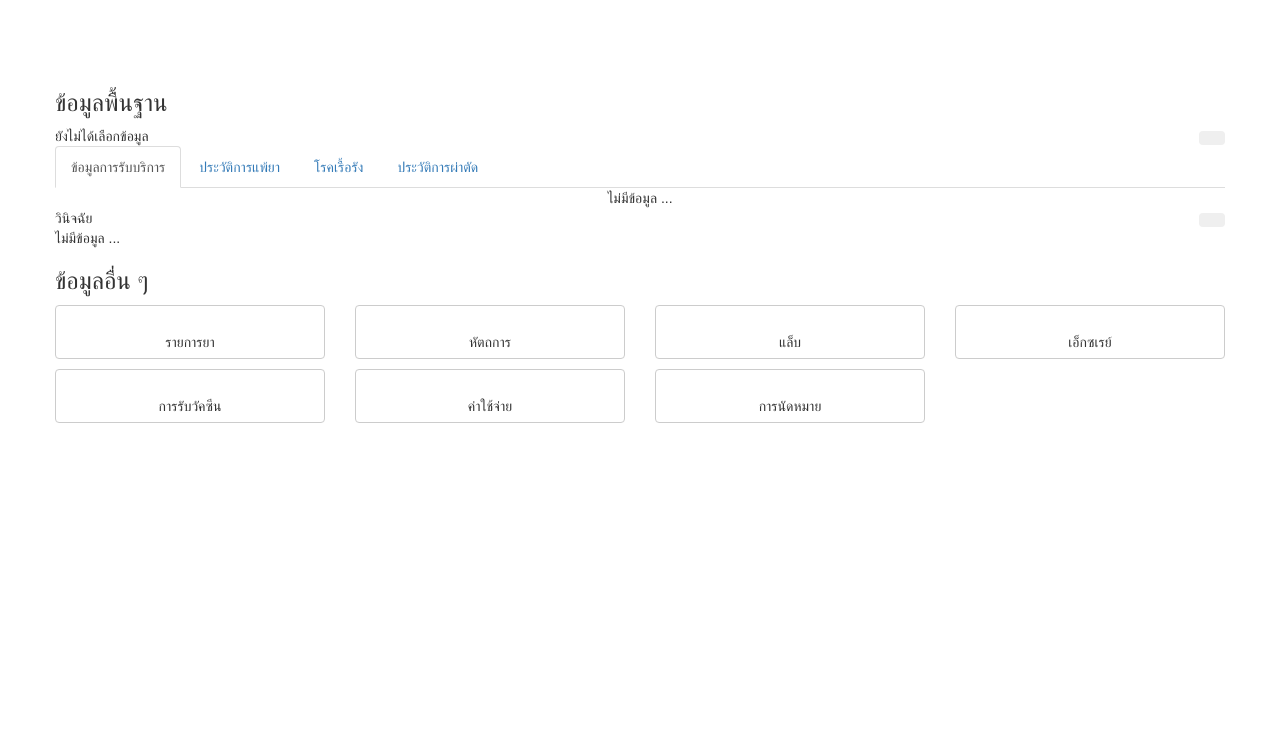
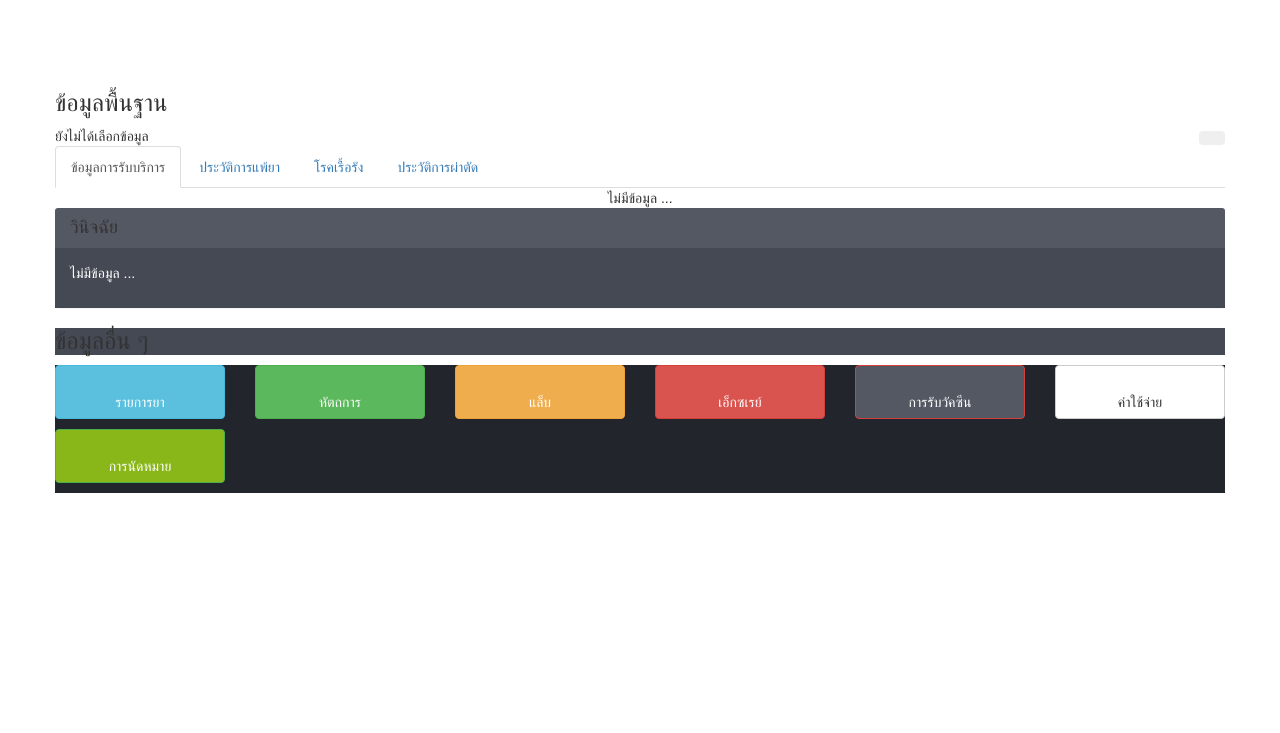
Before and after one commit to kimniyom/history, a Yii app: template views/site/index.php in a window 1280 px wide. Shown: the top 733 px of the page. Run offline with PHP 8.4 and a stand-in for Yii, Linux system fonts and the light colour scheme; the template is opened without the code that fills it, so the values that code supplies are empty; some libraries are stand-ins or nearby versions.

Commit message:
new commit

```diff
--- a/assets/AdminLteAsset.php
+++ b/assets/AdminLteAsset.php
@@ -22,7 +22,7 @@
         'web/themes/AdminLTE/css/system.css',
         'web/themes/AdminLTE/bootstrap/css/bootstrap.css',
         'web/themes/transport/font-awesome/css/font-awesome.css',
-        'web/themes/AdminLTE/dist/css/AdminLTE.min.css',
+        'web/themes/AdminLTE/dist/css/AdminLTE.css',
         'web/themes/AdminLTE/dist/css/skins/_all-skins.css',
         'web/themes/AdminLTE/plugins/daterangepicker/daterangepicker-bs3.css',
         'web/themes/AdminLTE/plugins/bootstrap-wysihtml5/bootstrap3-wysihtml5.min.css',
--- a/config/db.php
+++ b/config/db.php
@@ -22,7 +22,7 @@
 // Connect Db Server
 return [
     'class' => 'yii\db\Connection',
-    'dsn' => 'mysql:host=122.154.239.29;dbname=takis_history',
+    'dsn' => 'mysql:host=212.168.30.5;dbname=takis_history',
     'username' => 'ssjtak',
     'password' => '63tak00',
     'charset' => 'utf8',
--- a/models/LogOpen.php
+++ b/models/LogOpen.php
@@ -51,7 +51,7 @@
         $sql = "SELECT l.*,p.NAME,p.LNAME
                 FROM log_open l INNER JOIN person p ON l.person_cid = p.cid
                 WHERE l.owner = '$userId'
-                ORDER BY id DESC ";
+                ORDER BY id DESC LIMIT 100";
         return Yii::$app->db->createCommand($sql)->queryAll();
     }
 }
--- a/views/procedure/view.php
+++ b/views/procedure/view.php
@@ -25,7 +25,7 @@
     </ul>
     <div class="tab-content">
         <div class="active tab-pane" id="proced_opd">
-            <table class="table table-striped" id="tb_proced_opd">
+            <table class="table table" id="tb_proced_opd">
                 <thead>
                     <tr>
                         <th>รหัสหัตถการ</th>
--- a/views/search/service_full.php
+++ b/views/search/service_full.php
@@ -1,6 +1,8 @@
 <style type="text/css">
     .active-menu-history{
-        background: #ffff00;
+        background: #000000;
+        color:#ff6600;
+        font-weight: bold;
     }
     #history_full tbody tr .trueprivilege:hover{
         cursor: pointer;
--- a/views/site/index.php
+++ b/views/site/index.php
@@ -9,7 +9,7 @@
 
         <!-- Box Comment -->
         <div class="box box-default collapsed-box">
-            <div class="box-header with-border bg-black-gradient">
+            <div class="box-header with-border" id="bg-nav-line">
                 <h3 class="box-title">
                     <i class="fa fa-user"></i>
                     <!-- ข้อมูลถูกเซ็ตมาจากไฟล์ detail_person -->
@@ -54,8 +54,8 @@
               </div>
         -->
 
-        <div class="nav-tabs-custom">
-            <ul class="nav nav-tabs">
+        <div class="nav-tabs-custom" id="bg-nav-line">
+            <ul class="nav nav-tabs" id="bg-nav-line">
                 <li class="active"><a href="#service_detail" data-toggle="tab"><i class="fa fa-plus-square text-green"></i> ข้อมูลการรับบริการ</a></li>
                 <li><a href="#drugallergy" data-toggle="tab"><i class="fa fa-history text-red"></i> ประวัติการแพ้ยา</a></li>
                 <li><a href="#chronic" data-toggle="tab" onclick="chronic()"> <i class="fa fa-bug text-blue"></i> โรคเรื้อรัง</a></li>
@@ -75,15 +75,12 @@
         <!--
             ######################## วินิจฉัย  Diagnosis ########################
         -->
-        <div class="box box-default">
-            <div class="box-header with-border bg-black-gradient">
-                <i class="fa fa-user-md"></i> วินิจฉัย
-                <div class="box-tools pull-right">
-                    <button type="button" class="btn btn-box-tool" data-widget="collapse"><i class="fa fa-minus"></i></button>
-                </div>
+        <div class="panel panel-default" style=" border: none;">
+            <div class="panel-heading" style="background:#545863; border: none;">
+                <h4 class="box-title text-yellow" style=" margin: 0px;"><i class="fa fa-user-md"></i> วินิจฉัย</h4>
             </div>
-            <div class="box-body">
-                <div id="diagnosis">ไม่มีข้อมูล ...</div>
+            <div class="panel-body" style="background:#454954">
+                <div id="diagnosis"><p style="color:#FFFFFF;">ไม่มีข้อมูล ...</p></div>
             </div>
         </div>
 
@@ -92,66 +89,73 @@
         -->
 
         <div class="box box-default">
-            <div class="box-header with-border bg-black-gradient">
-                <h3 class="box-title">ข้อมูลอื่น ๆ</h3>
+            <div class="box-header"  style="background:#454954">
+                <h3 class="box-title text-yellow">ข้อมูลอื่น ๆ</h3>
             </div>
             <!-- /.box-header -->
-            <div class="box-body">
+            <div class="box-body"  style="background:#22252c">
 
                 <!-- Etc Box -->
                 <div class="row">
 
-                    <div class="col-xs-6 col-sm-6 col-md-4 col-lg-3">
-                        <button type="button" class="btn btn-default btn-flat btn-block" style="margin-bottom: 10px;"
+                    <div class="col-xs-6 col-sm-6 col-md-3 col-lg-2">
+                        <button type="button" class="btn btn-info btn-flat btn-block" style="margin-bottom: 10px;"
+                                id="btn-mt"
                                 data-toggle="tooltip" data-trigger="hover" title="รายการยา" data-placement="top"
                                 onclick="drug('รายการยา')">
-                            <i class="fa fa-file-text fa-2x text-green"></i> <br/>รายการยา
+                            <i class="fa fa-file-text fa-5x"></i> <br/>รายการยา
                         </button>
                     </div>
 
-                    <div class="col-xs-6 col-sm-6 col-md-4 col-lg-3">
-                        <button type="button" class="btn btn-default btn-flat btn-block" style="margin-bottom: 10px;"
+                    <div class="col-xs-6 col-sm-6 col-md-3 col-lg-2">
+                        <button type="button" class="btn btn-success btn-flat btn-block" style="margin-bottom: 10px;"
+                                id="btn-mt"
                                 data-toggle="tooltip" data-trigger="hover" title="หัตถการ" data-placement="top"
                                 onclick="procedure('หัตถการ')">
-                            <i class="fa fa-stethoscope fa-2x text-blue"></i> <br/>หัตถการ
+                            <i class="fa fa-stethoscope fa-5x"></i> <br/>หัตถการ
                         </button>
                     </div>
 
-                    <div class="col-xs-6 col-sm-6 col-md-4 col-lg-3">
-                        <button type="button" class="btn btn-default btn-flat btn-block" style="margin-bottom: 10px;"
+                    <div class="col-xs-6 col-sm-6 col-md-3 col-lg-2">
+                        <button type="button" class="btn btn-warning btn-flat btn-block" style="margin-bottom: 10px;"
+                                id="btn-mt"
                                 data-toggle="tooltip" data-trigger="hover" title="แล็บ" data-placement="top"
                                 onclick="labfu('แล็บ')">
-                            <i class="fa fa-hospital-o fa-2x text-orange"></i> <br/>แล็บ
+                            <i class="fa fa-hospital-o fa-5x"></i> <br/>แล็บ
                         </button>
                     </div>
 
-                    <div class="col-xs-6 col-sm-6 col-md-4 col-lg-3">
-                        <button type="button" class="btn btn-default btn-flat btn-block" style="margin-bottom: 10px;"
+                    <div class="col-xs-6 col-sm-6 col-md-3 col-lg-2">
+                        <button type="button" class="btn btn-danger btn-flat btn-block" style="margin-bottom: 10px;"
+                                id="btn-mt"
                                 data-toggle="tooltip" data-trigger="hover" title="เอ็กซเรย์" data-placement="top">
-                            <i class="fa fa-heartbeat fa-2x text-red"></i> <br/>เอ็กซเรย์
+                            <i class="fa fa-heartbeat fa-5x"></i> <br/>เอ็กซเรย์
                         </button>
                     </div>
 
-                    <div class="col-xs-6 col-sm-6 col-md-4 col-lg-3">
-                        <button type="button" class="btn btn-default btn-flat btn-block" style="margin-bottom: 10px;"
+                    <div class="col-xs-6 col-sm-6 col-md-3 col-lg-2">
+                        <button type="button" class="btn btn-danger btn-flat btn-block" style="margin-bottom: 10px; background: #545863;"
                                 data-toggle="tooltip" data-trigger="hover" title="การรับวัคซีน" data-placement="top"
+                                id="btn-mt"
                                 onclick="epi('การรับวัคซีน')">
-                            <i class="fa fa-eyedropper fa-2x text-blue"></i> <br/>การรับวัคซีน
+                            <i class="fa fa-eyedropper fa-5x"></i> <br/>การรับวัคซีน
                         </button>
                     </div>
 
-                    <div class="col-xs-6 col-sm-6 col-md-4 col-lg-3">
+                    <div class="col-xs-6 col-sm-6 col-md-3 col-lg-2">
                         <button type="button" class="btn btn-default btn-flat btn-block" style="margin-bottom: 10px;"
+                                id="btn-mt"
                                 data-toggle="tooltip" data-trigger="hover" title="ค่าใช้จ่าย" data-placement="top" onclick="expenses('ค่าใช้จ่าย')">
-                            <i class="fa fa-money fa-2x text-green"></i> <br/>ค่าใช้จ่าย
+                            <i class="fa fa-money fa-5x"></i> <br/>ค่าใช้จ่าย
                         </button>
                     </div>
 
-                    <div class="col-xs-6 col-sm-6 col-md-4 col-lg-3">
-                        <button type="button" class="btn btn-default btn-flat btn-block" style="margin-bottom: 10px;"
+                    <div class="col-xs-6 col-sm-6 col-md-3 col-lg-2">
+                        <button type="button" class="btn btn-success btn-flat btn-block" style="margin-bottom: 10px; background: #89b71a;"
+                                id="btn-mt"
                                 data-toggle="tooltip" data-trigger="hover" title="การนัดหมาย" data-placement="top"
                                 onclick="appoint('การนัดหมาย')">
-                            <i class="fa fa-repeat fa-2x text-red"></i> <br/>การนัดหมาย
+                            <i class="fa fa-repeat fa-5x"></i> <br/>การนัดหมาย
                         </button>
                     </div>
 
@@ -176,11 +180,13 @@
 <div class="modal" id="popup-detail">
     <div class="modal-dialog modal-lg">
         <div class="modal-content bg-blue-active">
-            <div class="modal-header">
+            <div class="modal-header" style=" border: none;">
                 <button type="button" class="close" data-dismiss="modal" aria-label="Close"><span aria-hidden="true">&times;</span></button>
                 <h4 class="modal-title" style=" color: #FFF;"><i class="fa fa-ellipsis-v"></i> <font id="head-popup"></font></h4>
             </div>
-            <div id="box-show-detail" style=" background: #FFF; color: #000;"></div>
+
+                <div id="box-show-detail" style=" background: #FFF; color: #000;"></div>
+
         </div><!-- /.modal-content -->
     </div><!-- /.modal-dialog -->
 </div><!-- /.modal -->
```
Also changed, not shown: views/layouts/admin-lte.php (+20 -14 lines), views/search/diagnosis.php (+5 -3 lines), views/search/service.php (+32 -10 lines), views/search/service_detail.php (+46 -26 lines), web/themes/AdminLTE/css/system.css (+66 -2 lines), web/themes/AdminLTE/dist/css/AdminLTE.css (+12 -11 lines), web/images/icon-temp.png (added).
